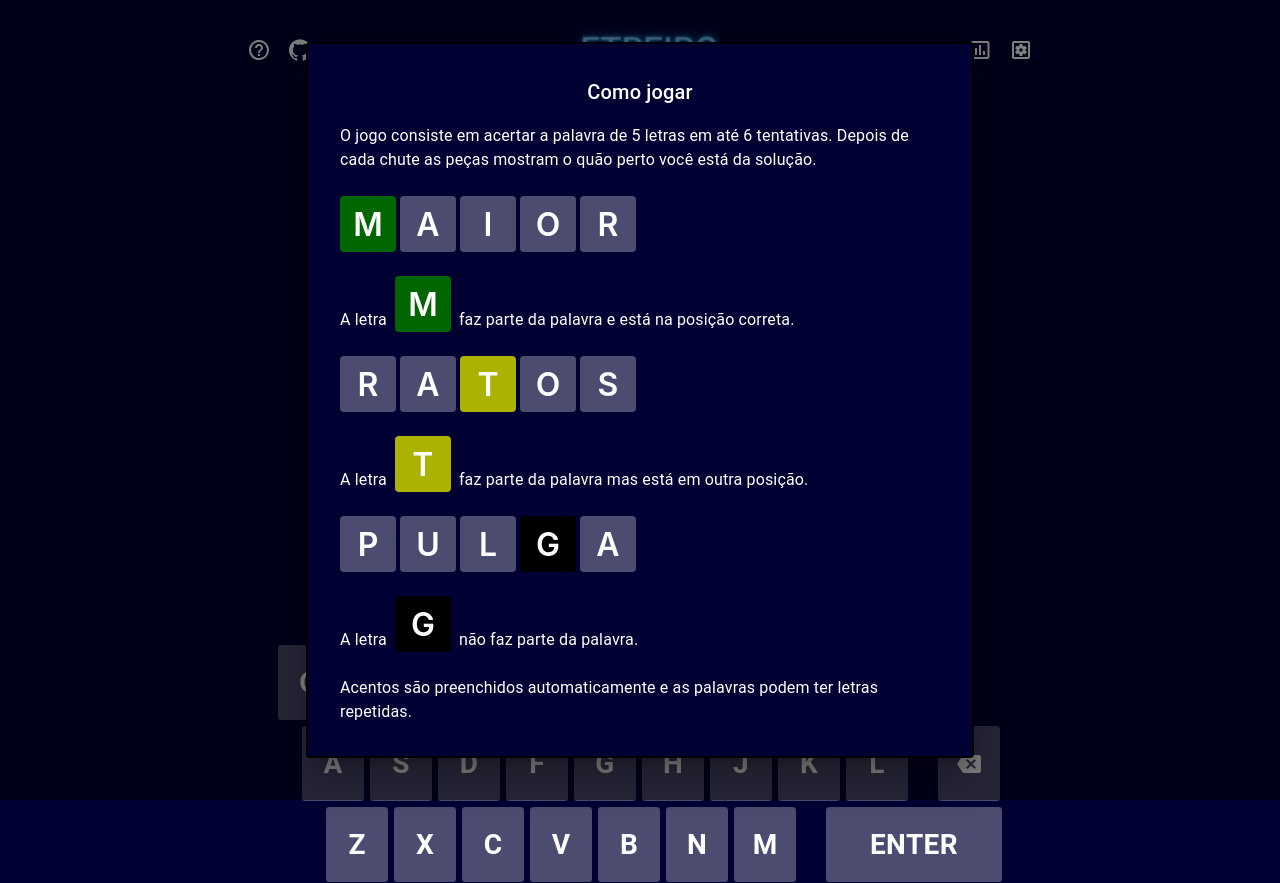
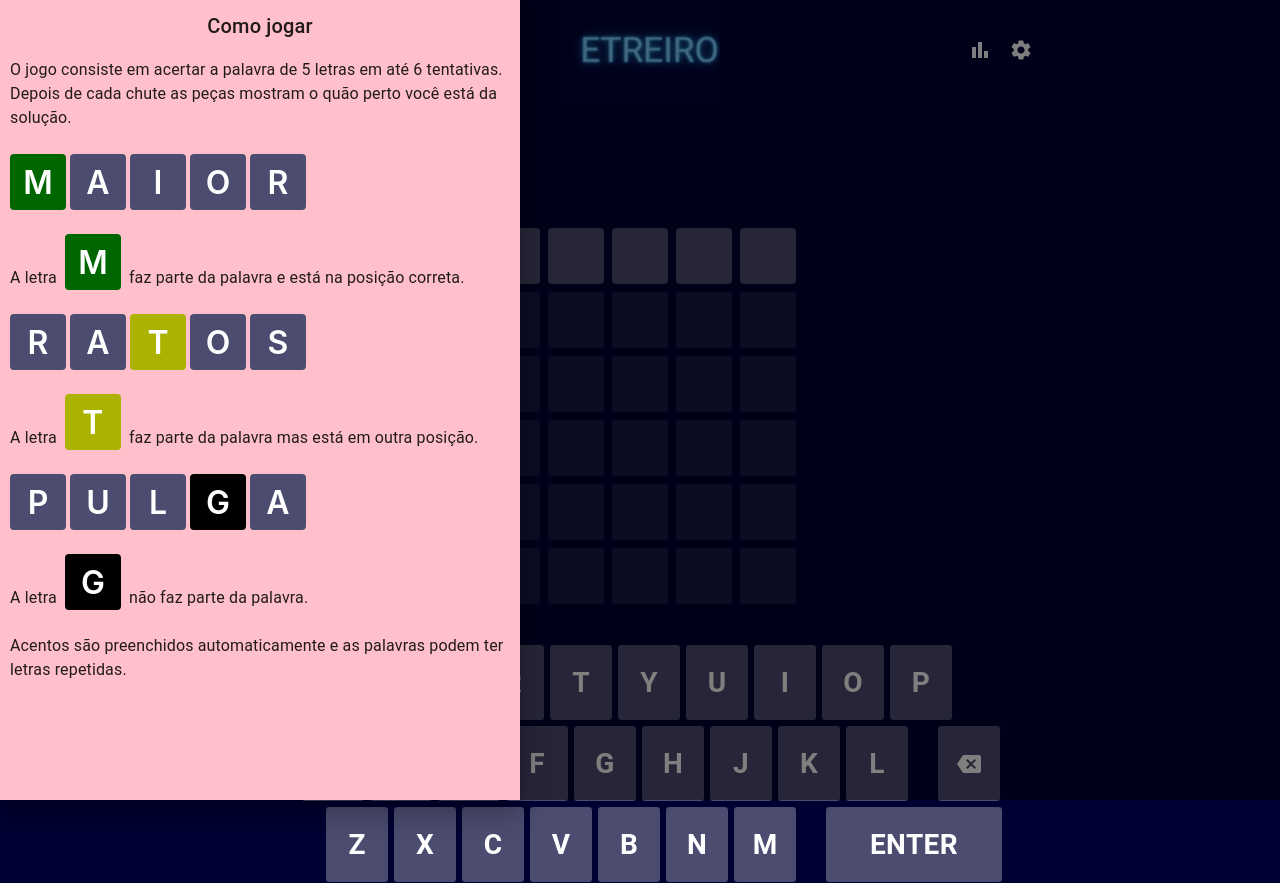
Before and after one commit to Arthutu/letreiro, a React (Create React App) app: page / in a window 1280 px wide. Both pictures are taken after a click on the button 259 px from the left and 50 px from the top of the page. Built offline with nearby package versions, Linux system fonts and the light colour scheme.

Commit message:
Merge branch 'develop' of https://github.com/Arthutu/wordle-copy into feature/create-help-modal

```diff
--- /dev/null
+++ b/src/common/components/letter.tsx
@@ -0,0 +1,32 @@
+import { Box } from "@mui/material";
+
+interface Props {
+  letter: string;
+  colorHex: string;
+}
+
+export const Letter = ({ letter, colorHex }: Props): JSX.Element => {
+  return (
+    <Box
+      sx={{
+        width: "3.5em",
+        height: "3.5em",
+        backgroundColor: colorHex,
+        borderRadius: "4px",
+        display: "flex",
+        justifyContent: "center",
+        alignItems: "center",
+      }}
+    >
+      <span
+        style={{
+          color: "white",
+          fontSize: "2em",
+          fontWeight: "600",
+        }}
+      >
+        {letter}
+      </span>
+    </Box>
+  );
+};
--- a/src/modules/home/header/components/helper-modal/content.tsx
+++ b/src/modules/home/header/components/helper-modal/content.tsx
@@ -1,4 +1,5 @@
-import { Box, Stack, Typography } from "@mui/material";
+import { Stack, Typography } from "@mui/material";
+import { Letter } from "../../../../../common/components/letter";
 
 const FIRST_WORD_EXAMPLE = "MAIOR";
 const SECOND_WORD_EXAMPLE = "RATOS";
@@ -27,60 +28,17 @@ const getColoredExampleWord = (exampleWord: string): JSX.Element => {
   return (
     <Stack direction="row" spacing={0.5}>
       {exampleWord.split("").map((letter, index) => (
-        <Box
-          sx={{
-            width: "3.5em",
-            height: "3.5em",
-            backgroundColor: getBackgroundColor(exampleWord, index),
-            borderRadius: "4px",
-            display: "flex",
-            justifyContent: "center",
-            alignItems: "center",
-          }}
+        <Letter
+          letter={letter}
+          colorHex={getBackgroundColor(exampleWord, index)}
           key={index}
-        >
-          <span
-            style={{
-              color: "white",
-              fontSize: "2em",
-              fontWeight: "600",
-            }}
-          >
-            {letter}
-          </span>
-        </Box>
+        />
       ))}
     </Stack>
   );
 };
 
-const getColoredLetter = (letter: string, colorHex: string): JSX.Element => {
-  return (
-    <Box
-      sx={{
-        width: "3.5em",
-        height: "3.5em",
-        backgroundColor: colorHex,
-        borderRadius: "4px",
-        display: "flex",
-        justifyContent: "center",
-        alignItems: "center",
-      }}
-    >
-      <span
-        style={{
-          color: "white",
-          fontSize: "2em",
-          fontWeight: "600",
-        }}
-      >
-        {letter}
-      </span>
-    </Box>
-  );
-};
-
-export default function HelperModalContent() {
+export const HelperModalContent = (): JSX.Element => {
   return (
     <>
       <Stack direction="column" spacing={3}>
@@ -100,7 +58,7 @@ export default function HelperModalContent() {
           >
             A letra
           </Typography>
-          {getColoredLetter(FIRST_WORD_EXAMPLE[0], "#006600")}
+          <Letter letter={FIRST_WORD_EXAMPLE[0]} colorHex={"#006600"} />
           <Typography
             sx={{
               display: "flex",
@@ -122,7 +80,7 @@ export default function HelperModalContent() {
           >
             A letra
           </Typography>
-          {getColoredLetter(SECOND_WORD_EXAMPLE[2], "#acb200")}
+          <Letter letter={SECOND_WORD_EXAMPLE[2]} colorHex={"#acb200"} />
           <Typography
             sx={{
               display: "flex",
@@ -144,7 +102,7 @@ export default function HelperModalContent() {
           >
             A letra
           </Typography>
-          {getColoredLetter(THIRD_WORD_EXAMPLE[3], "#000000")}
+          <Letter letter={THIRD_WORD_EXAMPLE[3]} colorHex={"#000000"} />
           <Typography
             sx={{
               display: "flex",
@@ -162,4 +120,4 @@ export default function HelperModalContent() {
       </Stack>
     </>
   );
-}
+};
--- a/src/modules/home/header/components/helper-modal/helper-modal.tsx
+++ b/src/modules/home/header/components/helper-modal/helper-modal.tsx
@@ -1,47 +1,36 @@
-import { Box, Modal, Stack, Typography } from "@mui/material";
+import { Box, Drawer, Modal, Stack, Typography } from "@mui/material";
 import React from "react";
-import HelperModalContent from "./content";
+import { HelperModalContent } from "./content";
 
 interface Props {
   open: boolean;
   setIsOpen: React.Dispatch<React.SetStateAction<boolean>>;
 }
 
-const style = {
-  position: "absolute" as "absolute",
-  top: "50%",
-  left: "50%",
-  transform: "translate(-50%, -50%)",
-  width: 600,
-  bgcolor: "#000033",
-  border: "2px solid #000",
-  boxShadow: 24,
-  borderRadius: "4px",
-  p: 4,
-};
-
-export default function HelperModal({ open, setIsOpen }: Props) {
+export const HelperModal = ({ open, setIsOpen }: Props): JSX.Element => {
   return (
-    <>
-      <Modal
+      <Drawer
+        PaperProps={{
+          sx: {
+            backgroundColor: "pink",
+          },
+        }}
+        anchor={"left"}
         open={open}
         onClose={() => setIsOpen(false)}
-        aria-labelledby="modal-modal-title"
       >
-        <Box sx={style}>
+        <Box sx={{ width: 500, margin: "10px" }} role="presentation">
           <Stack direction="column" spacing={2}>
             <Typography
-            id="modal-modal-title"
               variant="h6"
               component="h2"
               sx={{ textAlign: "center" }}
             >
               Como jogar
             </Typography>
-          <HelperModalContent/>
+            <HelperModalContent />
           </Stack>
         </Box>
-      </Modal>
-    </>
+      </Drawer>
   );
-}
+};
--- a/src/modules/home/header/index.tsx
+++ b/src/modules/home/header/index.tsx
@@ -1,10 +1,10 @@
 import { IconButton, Stack } from "@mui/material";
 import logo from "../../../common/images/letreiro-logo.gif";
-import HelpOutlineOutlinedIcon from '@mui/icons-material/HelpOutlineOutlined';
-import InsertChartOutlinedIcon from "@mui/icons-material/InsertChartOutlined";
-import SettingsApplicationsOutlinedIcon from "@mui/icons-material/SettingsApplicationsOutlined";
+import InfoOutlinedIcon from "@mui/icons-material/InfoOutlined";
+import BarChartIcon from "@mui/icons-material/BarChart";
+import SettingsIcon from "@mui/icons-material/Settings";
 import { useState } from "react";
-import HelperModal from "./components/helper-modal/helper-modal";
+import { HelperModal } from "./components/helper-modal/helper-modal";
 import GitHubIcon from "@mui/icons-material/GitHub";
 
 export const Header = (): JSX.Element => {
@@ -13,10 +13,8 @@ export const Header = (): JSX.Element => {
     <>
       <Stack direction="row" spacing={30}>
         <Stack direction="row" spacing={0.1}>
-          <IconButton
-            onClick={() => setHelperOpen(!helperOpen)}
-          >
-            <HelpOutlineOutlinedIcon style={{ color: "white", fontSize: "inherit" }} />
+          <IconButton onClick={() => setHelperOpen(true)}>
+            <InfoOutlinedIcon style={{ color: "white", fontSize: "inherit" }} />
           </IconButton>
           <IconButton
             href="https://github.com/Arthutu/wordle-copy"
@@ -28,14 +26,10 @@ export const Header = (): JSX.Element => {
         <img alt={"Letreiro's Logo"} src={logo} />
         <Stack direction="row" spacing={0.1}>
           <IconButton>
-            <InsertChartOutlinedIcon
-              style={{ color: "white", padding: "0px" }}
-            />
+            <BarChartIcon style={{ color: "white", padding: "0px" }} />
           </IconButton>
           <IconButton>
-            <SettingsApplicationsOutlinedIcon
-              style={{ color: "white", padding: "0px" }}
-            />
+            <SettingsIcon style={{ color: "white", padding: "0px" }} />
           </IconButton>
         </Stack>
       </Stack>
--- a/src/modules/word-grid/components/letter-input.tsx
+++ b/src/modules/word-grid/components/letter-input.tsx
@@ -1,5 +1,6 @@
 import { Box } from "@mui/material";
 import React, { useEffect, useState } from "react";
+import { Letter } from "../../../common/components/letter";
 import { LetterStatus } from "../../../common/enum/letter-status.enum";
 import { WordRowStatus } from "../../../common/enum/word-row-status.enum";
 
@@ -51,27 +52,5 @@ export const LetterInput = ({
     }
   };
 
-  return (
-    <Box
-      sx={{
-        width: "3.5em",
-        height: "3.5em",
-        backgroundColor: getBackgroundColor(),
-        borderRadius: "4px",
-        display: "flex",
-        justifyContent: "center",
-        alignItems: "center",
-      }}
-    >
-      <span
-        style={{
-          color: "white",
-          fontSize: "2em",
-          fontWeight: "600",
-        }}
-      >
-        {currentLetter}
-      </span>
-    </Box>
-  );
+  return <Letter letter={currentLetter} colorHex={getBackgroundColor()} />;
 };
```
Lines whose indentation alone changed are shown as unchanged.
